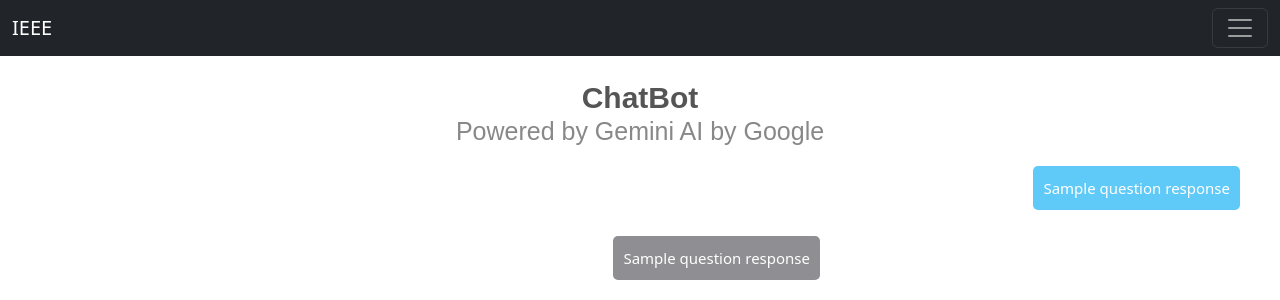
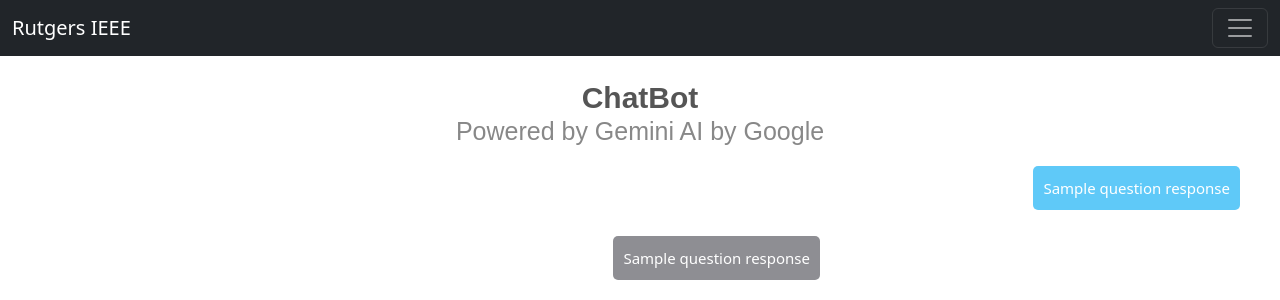
Before and after one commit to pedropa140/RutgersIEEE2024, a Python web app: template flask/templates/chatbot.html in a window 1280 px wide. Shown: the top 300 px of the page. Run offline with Jinja, Linux system fonts and the light colour scheme; the template is opened without the code that fills it: most values are stand-ins (such as "Sample title", 1, 10 or a date in 2020).

Commit message:
name nav change

```diff
--- a/flask/templates/navbar-auth.html
+++ b/flask/templates/navbar-auth.html
@@ -10,7 +10,7 @@ crossorigin="anonymous"
 <nav class="navbar navbar-dark bg-dark fixed-top mb-2">
   <div class="container-fluid">
     <!-- Brand -->
-    <a class="navbar-brand" href="{{ url_for('mainpage') }}">IEEE</a>
+    <a class="navbar-brand" href="{{ url_for('mainpage') }}">Rutgers IEEE</a>
     <!-- Offcanvas toggle button -->
     <button
       class="navbar-toggler"
--- a/flask/templates/navbar.html
+++ b/flask/templates/navbar.html
@@ -11,7 +11,7 @@ crossorigin="anonymous"
 <nav class="navbar navbar-dark bg-dark fixed-top mb-3">
   <div class="container-fluid">
     <!-- Brand -->
-    <a class="navbar-brand" href="{{ url_for('mainpage') }}">IEEE</a>
+    <a class="navbar-brand" href="{{ url_for('mainpage') }}">Rutgers IEEE</a>
     <!-- Offcanvas toggle button -->
     <button
       class="navbar-toggler"
```
